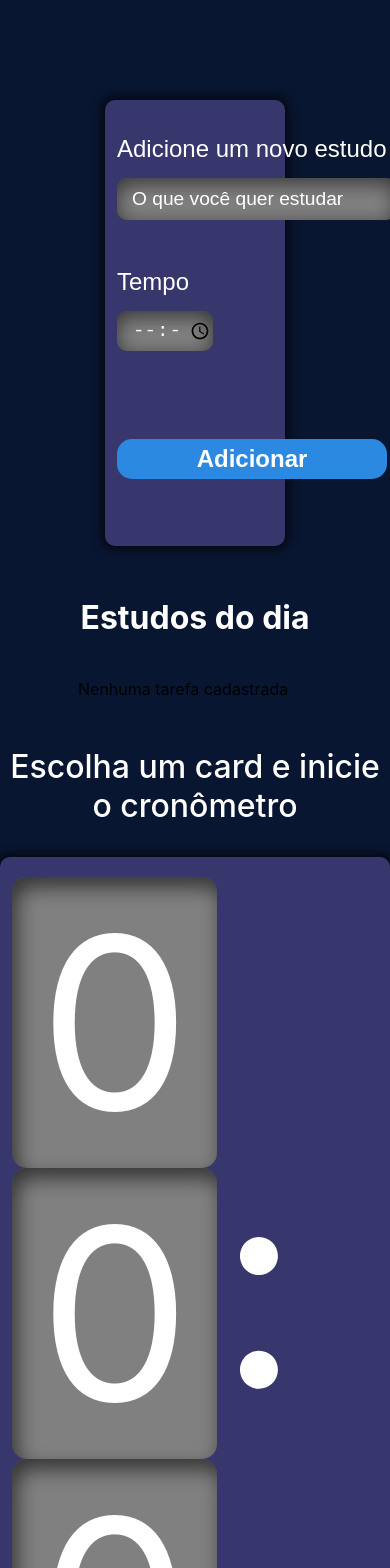
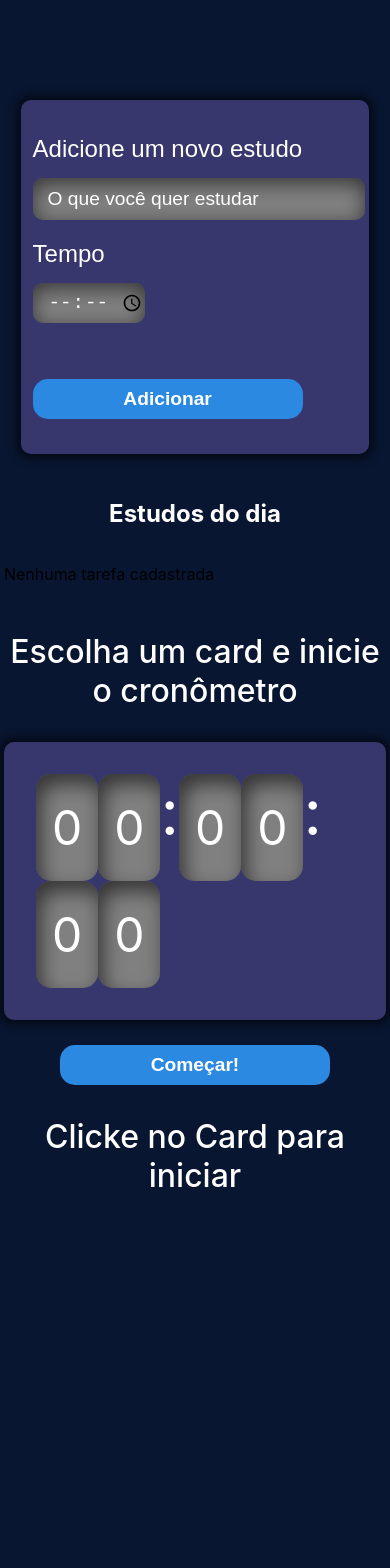
Before and after one commit to JHenryque/cronometrar-aula, a React (Vite) app: page / in a window 390 px wide. Shown: the top 1568 px of the page. After the commit the page ends 1227 px from the top, so only its background shows below. Built offline with nearby package versions, Linux system fonts and the light colour scheme.

Commit message:
resposinvel

```diff
--- a/src/components/Botao/Botao.module.css
+++ b/src/components/Botao/Botao.module.css
@@ -2,16 +2,21 @@
   width: 270px;
   height: 40px;
   border-radius: 15px;
-  font-size: 1.5rem;
+  font-size: 1.2rem;
   font-weight: 700;
   background-color: rgb(43, 137, 226);
   border: 0;
   color: white;
-  margin-bottom: 10px;
-  margin: 2rem auto;
 }
 
 .botao:active {
   background-color: #7ca6b7;
   box-shadow: 2px 2px 4px #0000009f inset;
 }
+
+@media (max-width: 385px) {
+  .botao {
+    font-size: 1rem;
+    width: 100%;
+  }
+}
--- a/src/components/Cronometro/Cronometro.module.css
+++ b/src/components/Cronometro/Cronometro.module.css
@@ -14,7 +14,7 @@
 }
 
 .cronometrowrape {
-  padding: 20px 3%;
+  padding: 2rem;
   margin-bottom: 25px;
   display: flex;
   flex-wrap: wrap;
@@ -22,3 +22,14 @@
   background: #38376d;
   border-radius: 10px;
 }
+
+.botoes {
+  display: flex;
+  gap: 20px;
+}
+
+@media (max-width: 385px) {
+  .cronometro p {
+    font-size: 1rem;
+  }
+}
--- a/src/components/Cronometro/Relogio/Relogio.module.css
+++ b/src/components/Cronometro/Relogio/Relogio.module.css
@@ -6,11 +6,57 @@ span.relogio_dig {
   border: 0;
   padding: 0 1.7rem;
   color: #ffff;
-
 }
 
-span.dois_ponto{
+span.dois_ponto {
   color: white;
   font-size: 18rem;
   margin-top: -60px;
 }
+
+@media (max-width: 1320px) {
+  span.relogio_dig {
+    font-size: 10rem;
+  }
+
+  span.dois_ponto {
+    margin-top: -40px;
+    font-size: 11rem;
+  }
+}
+
+@media (max-width: 1010px) {
+  span.relogio_dig {
+    font-size: 5rem;
+    padding: 0 1rem;
+  }
+
+  span.dois_ponto {
+    margin-top: -25px;
+    font-size: 6rem;
+  }
+}
+
+@media (max-width: 710px) {
+  span.relogio_dig {
+    font-size: 3rem;
+    padding: 1.5rem 1rem;
+  }
+
+  span.dois_ponto {
+    margin-top: -1px;
+    font-size: 4rem;
+  }
+}
+
+@media (max-width: 385px) {
+  span.relogio_dig {
+    font-size: 3.3rem;
+    padding: 0 0.5rem;
+  }
+
+  span.dois_ponto {
+    margin-top: -10px;
+    font-size: 4rem;
+  }
+}
--- a/src/components/Cronometro/Relogio/index.tsx
+++ b/src/components/Cronometro/Relogio/index.tsx
@@ -1,23 +1,24 @@
 /* eslint-disable react-hooks/exhaustive-deps */
-import { useEffect, useRef, useState } from "react";
+import { useEffect, useState } from "react";
 import { UserContext } from "../../../service/useCronometro";
 import styles from "./Relogio.module.css";
 import somAlarm from "../../../assets/sound-alerte.mp3"; // form "asd"
-import Botao from "../../Botao";
 
 export default function Relogio({
   isRunning,
   setIsRunning,
+  setIsStoped,
+  audioRef,
 }: {
   isRunning: boolean;
   setIsRunning: React.Dispatch<React.SetStateAction<boolean>>;
+  setIsStoped: React.Dispatch<React.SetStateAction<boolean>>;
+  audioRef: React.RefObject<HTMLAudioElement | null>;
 }) {
   const { state } = UserContext();
-  const audioRef = useRef<HTMLAudioElement | null>(null);
   const tempo = state.tarefas.find((t) => t.selecionado);
 
   const [segundosRestantes, setSegundosRestantes] = useState(0);
-  const [isStoped, setIsStoped] = useState(false);
 
   useEffect(() => {
     if (tempo) {
@@ -48,11 +49,6 @@ export default function Relogio({
 
     return () => clearInterval(intervalo);
   }, [segundosRestantes, isRunning]);
-
-  function stopMusica() {
-    audioRef.current?.pause();
-    setIsStoped(false);
-  }
 
   const formatarTempo = (totalSegundos: number) => {
     const h = String(Math.floor(totalSegundos / 3600)).padStart(2, "0");
@@ -95,13 +91,6 @@ export default function Relogio({
           <span className={styles.relogio_dig}>0</span>
         </>
       )}
-      {isStoped === true ? (
-        <Botao type="button" handlerSubmit={stopMusica}>
-          Stop
-        </Botao>
-      ) : (
-        ""
-      )}
     </>
   );
 }
--- a/src/components/Cronometro/index.tsx
+++ b/src/components/Cronometro/index.tsx
@@ -1,6 +1,8 @@
 import styles from "./Cronometro.module.css";
 import Relogio from "./Relogio";
 import Botao from "../Botao";
+import { useRef, useState } from "react";
+import { UserContext } from "../../service/useCronometro";
 
 export default function Cronomentro({
   isRunning,
@@ -9,15 +11,49 @@ export default function Cronomentro({
   isRunning: boolean;
   setIsRunning: React.Dispatch<React.SetStateAction<boolean>>;
 }) {
+  const { state, dispatch } = UserContext();
+  const [isStoped, setIsStoped] = useState(false);
+  const audioRef = useRef<HTMLAudioElement | null>(null);
+
+  function stopMusica() {
+    audioRef.current?.pause();
+    setIsStoped(false);
+    dispatch({
+      type: "setSelected",
+      payload: false,
+    });
+  }
+
   return (
     <div className={styles.cronometro}>
       <p>Escolha um card e inicie o cronômetro</p>
       <div className={styles.cronometrowrape}>
-        <Relogio isRunning={isRunning} setIsRunning={setIsRunning} />
+        <Relogio
+          isRunning={isRunning}
+          setIsRunning={setIsRunning}
+          setIsStoped={setIsStoped}
+          audioRef={audioRef}
+        />
       </div>
-      <Botao type="button" handlerSubmit={() => setIsRunning(!isRunning)}>
-        {isRunning ? "Parar" : "Comecar"}
-      </Botao>
+
+      <div className={styles.botoes}>
+        <Botao type="button" handlerSubmit={() => setIsRunning(!isRunning)}>
+          {isRunning ? "Parar" : "Começar!"}
+        </Botao>
+
+        {isStoped === true ? (
+          <Botao type="button" handlerSubmit={stopMusica}>
+            Stop
+          </Botao>
+        ) : (
+          ""
+        )}
+      </div>
+      <p>
+        {!state.tarefas.some((item) => item.selecionado)
+          ? "Clicke no Card para iniciar"
+          : ""}
+      </p>
     </div>
   );
 }
--- a/src/components/Fomulario/Formulario.module.css
+++ b/src/components/Fomulario/Formulario.module.css
@@ -60,3 +60,9 @@
   font-size: 1rem;
   text-align: center;
 }
+
+@media (max-width: 700px) {
+  .formulario {
+    width: 85%;
+  }
+}
--- a/src/components/Lista/Lista.module.css
+++ b/src/components/Lista/Lista.module.css
@@ -47,3 +47,20 @@ h2 {
 .close:hover {
   background-color: red;
 }
+
+@media (max-width: 700px) {
+  .container {
+    width: 100%;
+  }
+  h2 {
+    font-size: 1.5rem;
+  }
+
+  .estudo {
+    padding: 0 5%;
+  }
+  .listas {
+    width: 100%;
+    justify-items: center;
+  }
+}
--- a/src/pages/App.module.css
+++ b/src/pages/App.module.css
@@ -1,7 +1,8 @@
 .container {
-    display: flex;
-    flex-direction: column;
-    flex-wrap: wrap;
-    justify-content: center;
-    align-items: center;
+  display: flex;
+  flex-direction: column;
+  flex-wrap: wrap;
+  justify-content: center;
+  align-items: center;
+  padding: 0 1%;
 }
```
Lines whose indentation alone changed are shown as unchanged.
